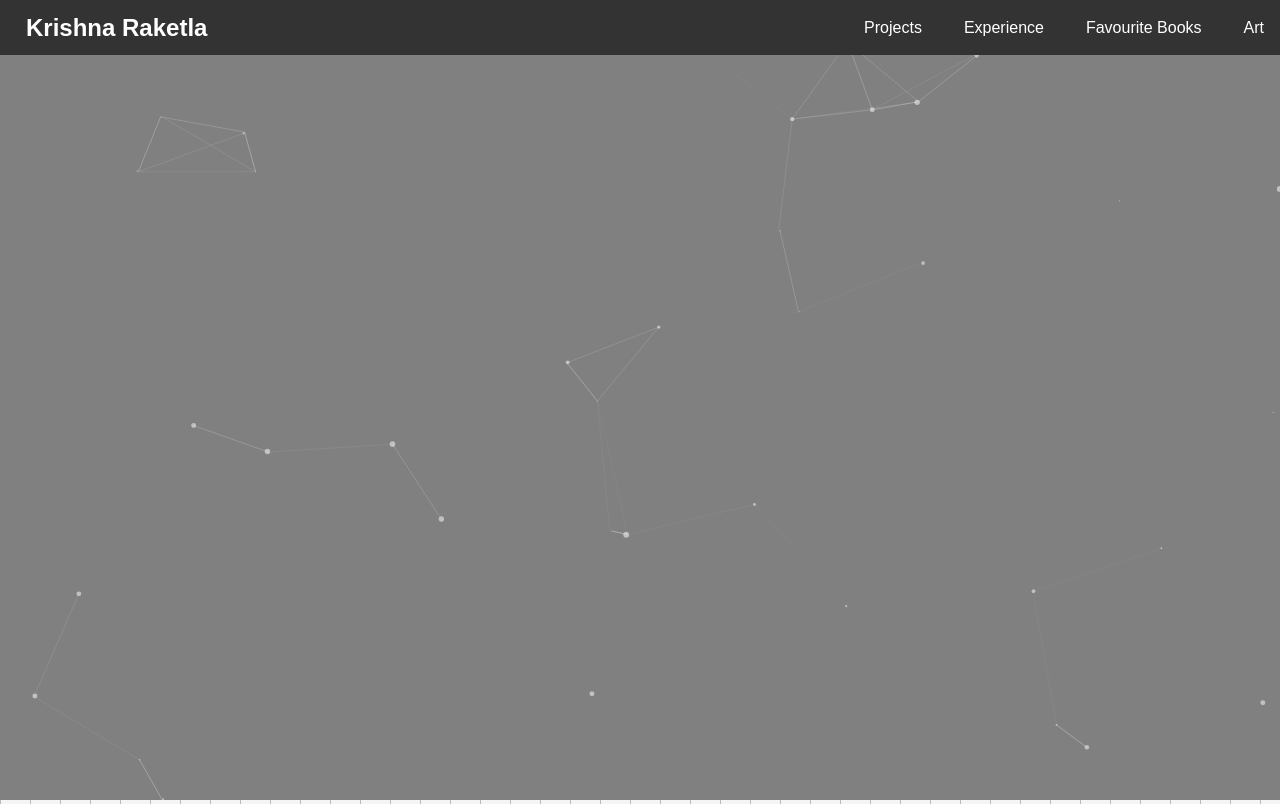
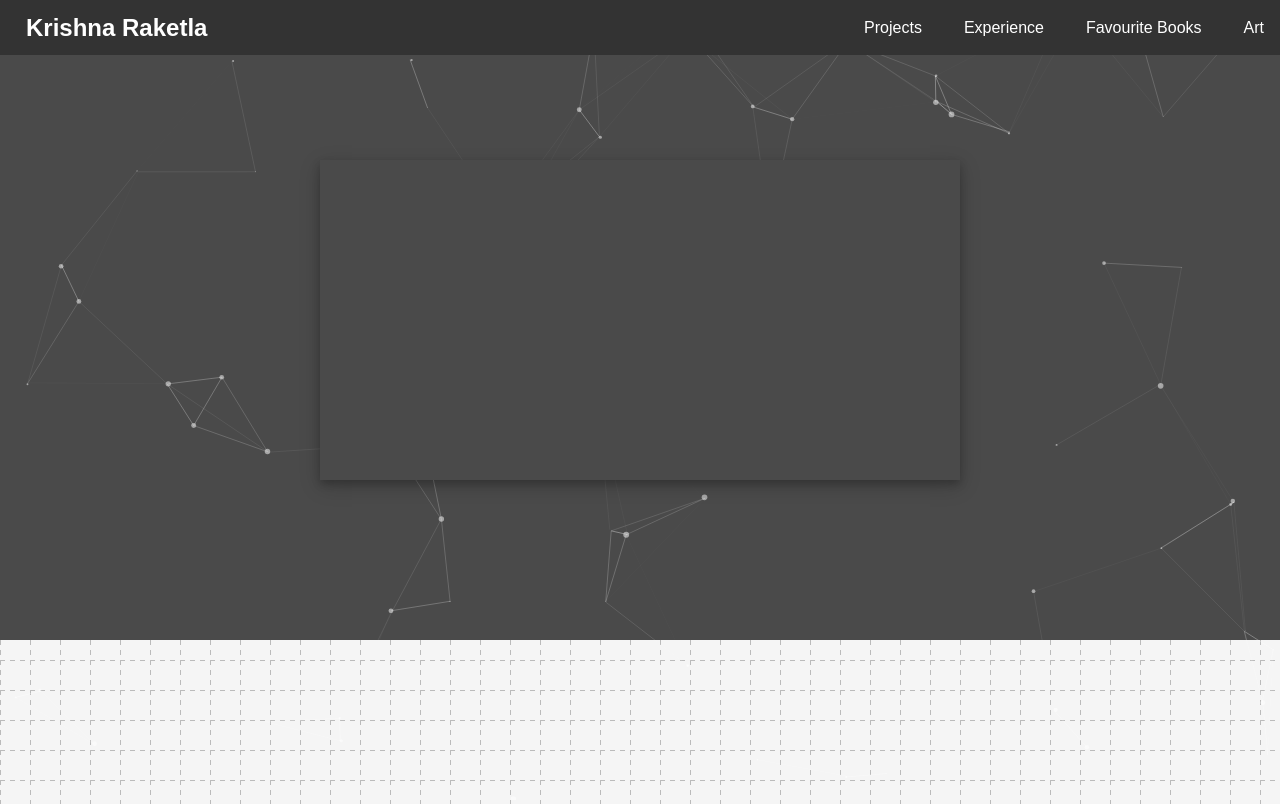
Before and after one commit to krishnaraketla/portfolio, a React (Create React App) app in the folder frontend/: page / in a window 1280 px wide. Built offline with nearby package versions, Linux system fonts and the light colour scheme; the HTML template or start-up script is replaced by a standard one.

Commit message:
hero-card

```diff
--- a/frontend/public/particles.json
+++ b/frontend/public/particles.json
@@ -1,7 +1,7 @@
 {
   "particles": {
     "number": {
-      "value": 43,
+      "value": 80,
       "density": {
         "enable": true,
         "value_area": 1104.8088779284833
--- a/frontend/src/App.css
+++ b/frontend/src/App.css
@@ -6,5 +6,4 @@
   position: absolute;
   width: 100%;
   height: 100%;
-  background-color: grey;
 }
--- a/frontend/src/App.js
+++ b/frontend/src/App.js
@@ -7,7 +7,6 @@ function App() {
   return (
     <div className="App">
       <BrowserRouter>
-        <ParticlesComponent />
           <div className="pages">
             <Routes>
               <Route
--- /dev/null
+++ b/frontend/src/components/HeroSection.js
@@ -0,0 +1,18 @@
+import Navbar from "../components/Navbar";
+import ParticlesComponent from "./ParticlesComponent";
+import '../styles/HeroSection.css';
+
+const HeroSection = () => {
+    return (
+        <>
+            <ParticlesComponent />
+            <div className="hero">
+                <div className="hero-card">
+                    {/* content */}
+                </div>
+            </div>
+        </>
+    );
+}
+
+export default HeroSection;
--- a/frontend/src/index.css
+++ b/frontend/src/index.css
@@ -30,9 +30,3 @@ body {
     linear-gradient(to right, transparent var(--grid-dash), var(--paper-color) var(--grid-dash)),
     linear-gradient(to bottom, var(--grid-color) var(--grid-strength), transparent var(--grid-strength));
 }
-
-/* Add this to your index.css file */
-.red-grid {
-  --grid-color: #ff0000;
-  --paper-color: #ffeeee;
-}
--- a/frontend/src/pages/Home.js
+++ b/frontend/src/pages/Home.js
@@ -1,10 +1,12 @@
 import Navbar from "../components/Navbar";
-// import '../styles/Home.css';
+import '../styles/Home.css';
+import HeroSection from "../components/HeroSection";
 
 const Home = () => {
     return (
         <div className="home">
             <Navbar />
+            <HeroSection />
         </div>
     );
 }
--- /dev/null
+++ b/frontend/src/styles/HeroSection.css
@@ -0,0 +1,17 @@
+.hero {
+    display: flex;
+    height: 80%;
+    width: 100%;
+    background-color: #4A4A4A;
+    align-items: center;
+    align-content: center;
+}
+
+.hero-card {
+    margin: auto;
+    height: 50%;
+    width: 50%;
+    z-index: 1000;
+    background-color: #4A4A4A;
+    box-shadow: 0 4px 8px 0 rgba(0, 0, 0, 0.2), 0 6px 20px 0 rgba(0, 0, 0, 0.19); /* Shadow effect */
+}
--- a/frontend/src/styles/Home.css
+++ b/frontend/src/styles/Home.css
@@ -1,7 +1,7 @@
 .home {
     display: flex;
+    flex-direction: column; /* Ensures vertical layout */
     height: 100vh;
     width: 100vw;
     min-height: 100vh;
-    border: 1px solid red;
 }
--- a/frontend/src/styles/Navbar.css
+++ b/frontend/src/styles/Navbar.css
@@ -9,6 +9,7 @@
     flex:1;
     width: 100vw;
     height: 55px;
+    z-index: 5000;
 }
 
 .navbar-brand {
```
